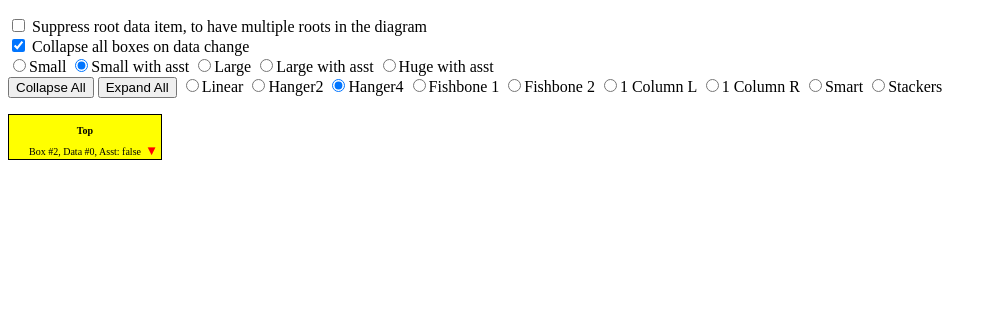
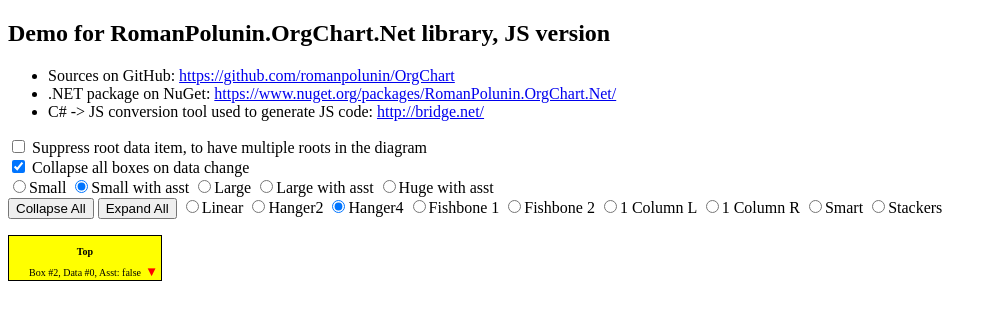
Before and after one commit to romanpolunin/OrgChart, a plain HTML site: page JScript/OrgChart.Layout.JScript.Bridge/Bridge/www/demo.html in a window 1280 px wide. Shown: the whole page, without its empty margins (0-997 px from the left). Drawn offline with Linux system fonts and the light colour scheme.

Commit message:
minor fix to demo page

```diff
--- a/JScript/OrgChart.Layout.JScript.Bridge/Bridge/www/demo.html
+++ b/JScript/OrgChart.Layout.JScript.Bridge/Bridge/www/demo.html
@@ -2,11 +2,12 @@
 
 <html lang="en" xmlns="http://www.w3.org/1999/xhtml">
 <head>
+	<title>Demo for RomanPolunin.OrgChart.Net library on NuGet</title>
     <meta charset="utf-8" />
     <script src="jquery-3.1.1.min.js"></script>
     <script src="../output/bridge.min.js"></script>
     <script src="../output/bridge.collections.min.js"></script>
-    <script src="../output/orgchart.layout.js"></script>
+    <script src="../output/OrgChart.Layout.js"></script>
 </head>
 <body>
 
@@ -89,9 +90,13 @@
         }
     </style>
 
-    <div class="row">
+	<h2>Demo for RomanPolunin.OrgChart.Net library, JS version</h2>
+	<ul>
+		<li>Sources on GitHub: <a href="https://github.com/romanpolunin/OrgChart">https://github.com/romanpolunin/OrgChart</a></li>
+		<li>.NET package on NuGet: <a href="https://www.nuget.org/packages/RomanPolunin.OrgChart.Net/">https://www.nuget.org/packages/RomanPolunin.OrgChart.Net/</a></li>
+		<li>C# -> JS conversion tool used to generate JS code: <a href="http://bridge.net/">http://bridge.net/</a>
+	</ul>
 
-        <div id="sample" style="">
 	<p>
 		<input type="checkbox" id="SuppressRootBox" onchange="changedSuppressRootBox(this)" />
 		<label for="SuppressRootBox">Suppress root data item, to have multiple roots in the diagram</label>
@@ -120,8 +125,7 @@
 	<div id="myDiagramDiv" style="background-color: white; border: dotted 1px black; width: 10px; height: 10px">
 
 	</div>
-        </div>
-    </div>
+
 
 <script>
     Bridge.define('ChartApp',
@@ -355,6 +359,10 @@
 
                         // now store element size, as rendered by browser
                         box.Size = ChartApp.getBoxElementSize(box.Id);
+
+                        var div = $('#box' + box.Id);
+                        div.css("width", box.Size.Width);
+                        div.css("height", box.Size.Height);
                     }
 
                     return true;
@@ -501,8 +509,6 @@
                             var y = node.State.TopLeft.Y + offsety;
 
                             div.offset({ left: x, top: y });
-                            div.css("width", node.State.Size.Width);
-                            div.css("height", node.State.Size.Height);
 
                             if (node.getChildCount() > 0 || node.AssistantsRoot != null) {
                                 var exp = $('#exp' + box.Id);
@@ -541,6 +547,7 @@
                                 }
                             } else {
                                 edgeType = "chartVLine";
+                                width = 1;
                                 if (edge.From.Y < edge.To.Y) {
                                     topLeft = edge.From;
                                     height = edge.To.Y - edge.From.Y;
```
Lines whose indentation alone changed are shown as unchanged.
